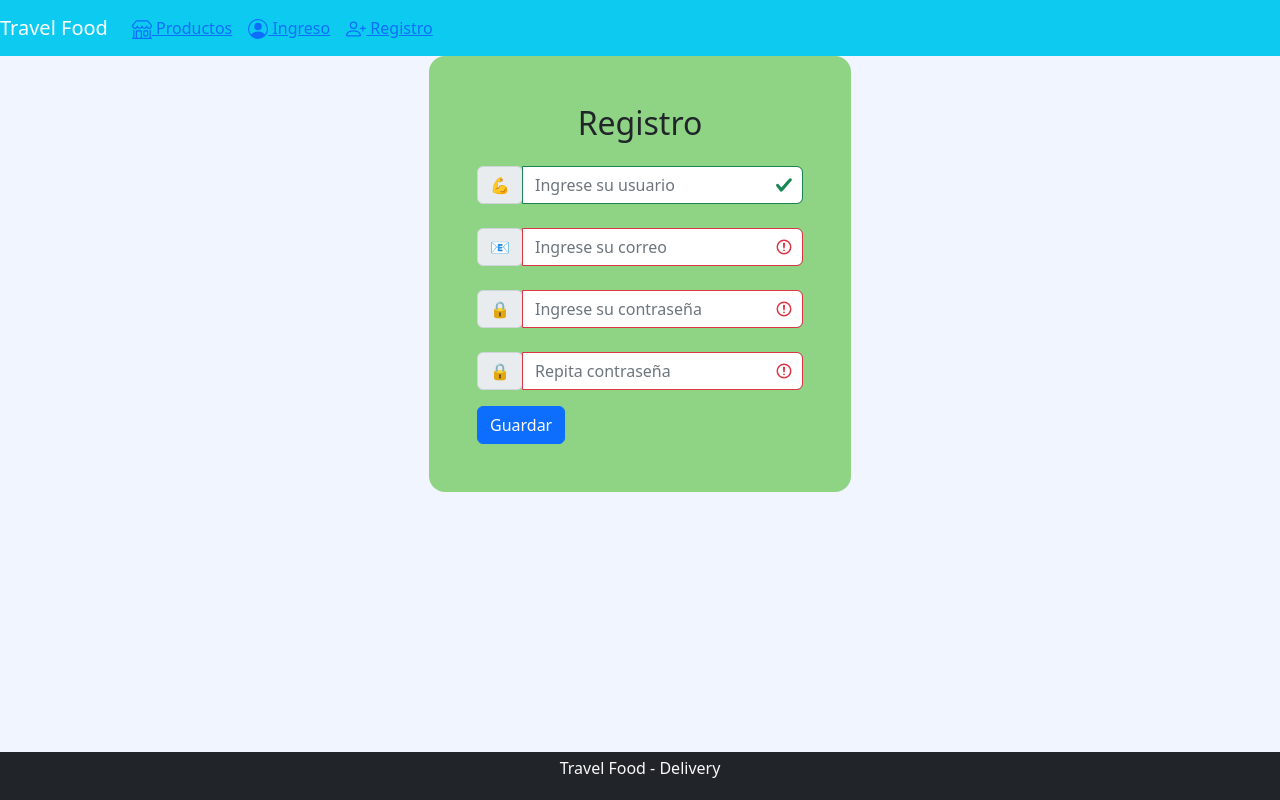
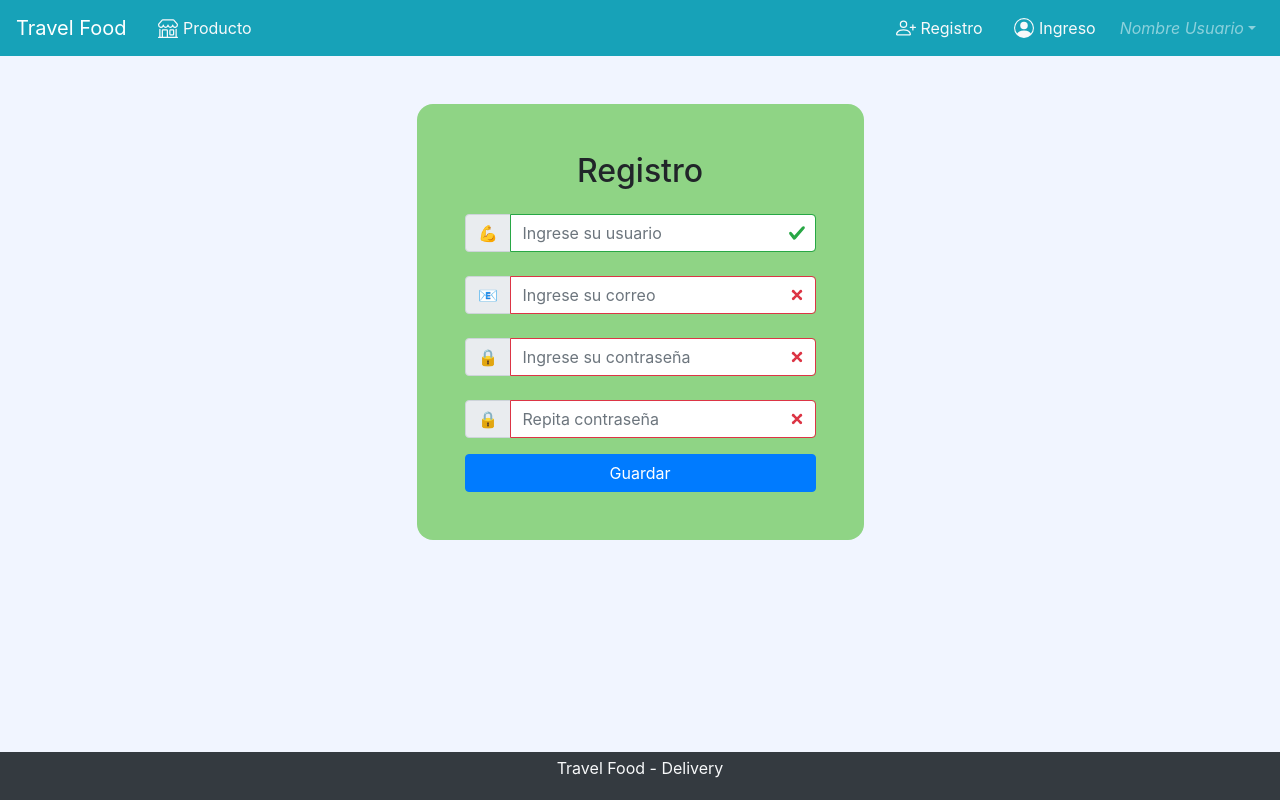
Before and after one commit to Dhamary08/TravelFood, a Vue app: page /registro in a window 1280 px wide. Built offline with nearby package versions, Linux system fonts and the light colour scheme.

Commit message:
tarjeta del producto

```diff
--- a/package.json
+++ b/package.json
@@ -10,7 +10,7 @@
   "dependencies": {
     "@popperjs/core": "^2.11.6",
     "axios": "^0.27.2",
-    "bootstrap": "^5.2.1",
+    "bootstrap": "^4.3.1",
     "bootstrap-vue": "^2.22.0",
     "core-js": "^3.8.3",
     "jquery": "^3.6.1",
--- a/src/assets/css/style.css
+++ b/src/assets/css/style.css
@@ -3,9 +3,17 @@
   box-sizing: border-box;
 }
 
-body{
-    background-color: rgb(241, 245, 255);
+body {
+  background-color: rgb(241, 245, 255);
 }
-.bg-sidebar{
+.bg-sidebar {
   background-color: #def6fa;
 }
+
+@media (min-width: 768px) {
+  .wrapper {
+    max-width: 1024px;
+    margin-left: auto;
+    margin-right: auto;
+  }
+}
--- a/src/components/card/PrincipalCard.vue
+++ b/src/components/card/PrincipalCard.vue
@@ -16,16 +16,27 @@
         <h4 class="bold">${{ card.value }}</h4>
       </b-card-text>
       <div class="d-flex justify-content-center align-items-center">
-        <b-button href="#" variant="link" @click="$emit('modal-detail', card.id)"
-          >Detalle</b-button
-        >
+        <b-button href="#" variant="link" @click="$emit('modal-detail', card.id)">
+          Detalle
+        </b-button>
       </div>
       <template #footer>
         <div class="d-flex justify-content-between">
-          <b-button href="#" variant="link" @click="deleteSelect">Eliminar</b-button>
-          <b-button href="#" variant="primary" @click="countProduct"
-            >Agregar <span v-if="valueProduct > 0">{{ valueProduct }}</span></b-button
+          <b-button href="#" variant="link" @click="deleteSelect" v-if="valueProduct > 0">
+            Eliminar
+          </b-button>
+          <b-button
+            href="#"
+            variant="primary"
+            @click="countProduct"
+            block
+            :disabled="card.stock <= valueProduct"
           >
+            Agregar
+            <b-badge pill href="#" variant="light" v-if="valueProduct > 0" class="mx-1">
+              {{ valueProduct }}
+            </b-badge>
+          </b-button>
         </div>
       </template>
     </b-card>
@@ -47,10 +58,14 @@ export default {
       this.$emit('add-cart', this.card.id, this.valueProduct);
     },
     deleteSelect() {
+      this.valueProduct -= 1;
+      this.$emit('delete-cart', this.card.id, this.valueProduct);
+    },
+    deleteSelectAll() {
       this.valueProduct = 0;
-      this.$emit('delete-cart', this.card.id);
+      this.$emit('delete-cart-all', this.card.id);
     },
-    openModalDetail() {},
+    disabledStock() {},
   },
 };
 </script>
--- a/src/components/layout/Header-nav.vue
+++ b/src/components/layout/Header-nav.vue
@@ -2,29 +2,40 @@
   <div>
     <b-navbar toggleable="lg" type="dark" variant="info">
       <b-navbar-brand href="/">Travel Food</b-navbar-brand>
+
       <b-navbar-toggle target="nav-collapse"></b-navbar-toggle>
+
       <b-collapse id="nav-collapse" is-nav>
         <b-navbar-nav>
-          <b-nav-item href="#" active>
-            <router-link to="/productos">
+          <b-nav-item href="/productos" active>
+            <router-link to="/productos" class="py-0 nav-link text-light">
               <b-icon icon="shop" aria-hidden="true" />
-              Productos
+              Producto
             </router-link>
           </b-nav-item>
         </b-navbar-nav>
+
+        <!-- Right aligned nav items -->
         <b-navbar-nav class="ml-auto">
           <b-nav-item href="#" active>
-            <router-link to="/ingreso">
-              <b-icon icon="person-circle" aria-hidden="true"></b-icon>
+            <router-link to="/registro" class="py-0 nav-link text-light">
+              <b-icon icon="person-plus" aria-hidden="true" />
+              Registro
+            </router-link>
+          </b-nav-item>
+          <b-nav-item href="#" active>
+            <router-link to="/ingreso" class="py-0 nav-link text-light">
+              <b-icon icon="person-circle" aria-hidden="true" />
               Ingreso
             </router-link>
           </b-nav-item>
-          <b-nav-item href="#" active>
-            <router-link to="/registro">
-              <b-icon icon="person-plus" aria-hidden="true"></b-icon>
-              Registro
-            </router-link>
-          </b-nav-item>
+          <b-nav-item-dropdown right>
+            <template #button-content>
+              <em>Nombre Usuario</em>
+            </template>
+            <b-dropdown-item href="#">Mi perfil</b-dropdown-item>
+            <b-dropdown-item href="#">Cerrar Sesión</b-dropdown-item>
+          </b-nav-item-dropdown>
         </b-navbar-nav>
       </b-collapse>
     </b-navbar>
--- a/src/views/products/MyProducts.vue
+++ b/src/views/products/MyProducts.vue
@@ -1,5 +1,6 @@
 <template>
-  <div class="container-fluid">
+  <div class="container-fluid mt-4">
+    <b-skeleton-wrapper :loading="loading">
       <div class="row">
         <div class="col-9">
           <div class="row">
@@ -7,8 +8,8 @@
               <principal-card
                 :card="item"
                 :ref="`card${index}`"
-              @add-cart="addCart"
-              @delete-cart="deleteCart"
+                @add-cart="addAndDelete"
+                @delete-cart="addAndDelete"
                 @modal-detail="modalDetail"
               />
             </div>
@@ -23,6 +24,7 @@
           />
         </div>
       </div>
+    </b-skeleton-wrapper>
     <b-modal
       v-model="openModalDetail"
       scrollable
@@ -50,10 +52,12 @@ export default {
       openModalDetail: false,
       detailModal: {},
       urlProduct: 'https://633398bc573c03ab0b5f72a5.mockapi.io/products',
+      loading: false,
     };
   },
   methods: {
     async getProducts() {
+      this.loading = true;
       await this.axios
         .get(this.urlProduct)
         .then((response) => {
@@ -63,6 +67,7 @@ export default {
         .catch((error) => {
           console.log(`${error}`);
         });
+      this.loading = false;
     },
     /* metodo fetch
     fetch(this.urlProduct)
@@ -75,9 +80,11 @@ export default {
           console.log('Finalizo con éxito');
         })
    */
-    addCart(id, quantity) {
+    addAndDelete(id, quantity) {
       const findProduct = this.cartShopping.some((element) => element.id === id);
-      if (findProduct) {
+      if (quantity === 0) {
+        this.cartShopping = this.cartShopping.filter((element) => element.id !== id);
+      } else if (findProduct) {
         this.cartShopping = this.cartShopping.map((element) => {
           if (id === element.id) {
             const item = { ...element };
@@ -105,14 +112,8 @@ export default {
       this.cartShopping = [];
       this.cardList.forEach((_, index) => {
         const value = `card${index}`;
-        this.$refs[value][0].deleteSelect();
+        this.$refs[value][0].deleteSelectAll();
       });
-    },
-    deleteCart(id) {
-      const deleteProduct = this.cartShopping.some((element) => element.id === id);
-      if (deleteProduct) {
-        this.cartShopping = this.cartShopping.filter((element) => element.id !== id);
-      }
     },
     modalDetail(id) {
       this.detailModal = this.cardList.find((element) => element.id === id);
--- a/src/views/products/modals/DetailsShopping.vue
+++ b/src/views/products/modals/DetailsShopping.vue
@@ -3,9 +3,9 @@
     <p class="text-center bold">Detalle de compra</p>
     <table-simple :productList="itemSelectList" :fields="fieldsList" />
     <b-button href="#" variant="primary" block>Pagar {{ finalValue }}</b-button>
-    <b-button href="#" variant="secundary" block @click="deleteProductAll"
-      >Reiniciar pedido</b-button
-    >
+    <b-button href="#" variant="secundary" block @click="deleteProductAll">
+      Reiniciar pedido
+    </b-button>
   </div>
 </template>
 
--- a/src/views/registro/LoginUsers.vue
+++ b/src/views/registro/LoginUsers.vue
@@ -1,5 +1,5 @@
 <template>
-  <div class="form-login">
+  <div class="form-login mt-5">
     <b-form class="bg-login">
       <h2 class="text-center">Ingreso</h2>
       <b-form-input
--- a/src/views/registro/RegisterUsers.vue
+++ b/src/views/registro/RegisterUsers.vue
@@ -1,5 +1,5 @@
 <template>
-  <div class="form-login">
+  <div class="form-login mt-5">
     <b-form class="bg-login">
       <h2 class="text-center">Registro</h2>
       <b-input-group prepend="💪" class="mb-2 mr-sm-2 mb-sm-0 my-4">
```
Lines whose indentation alone changed are shown as unchanged.
